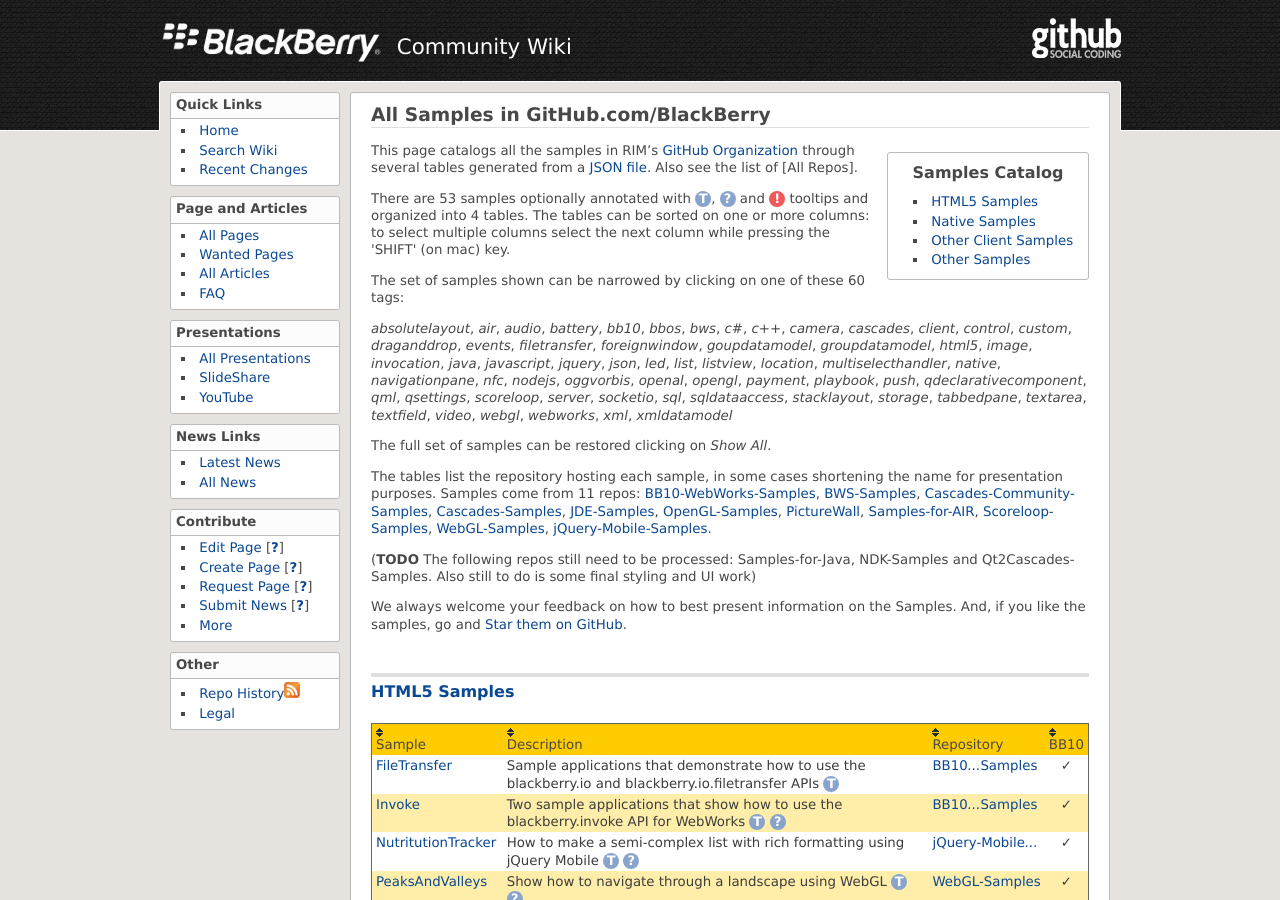
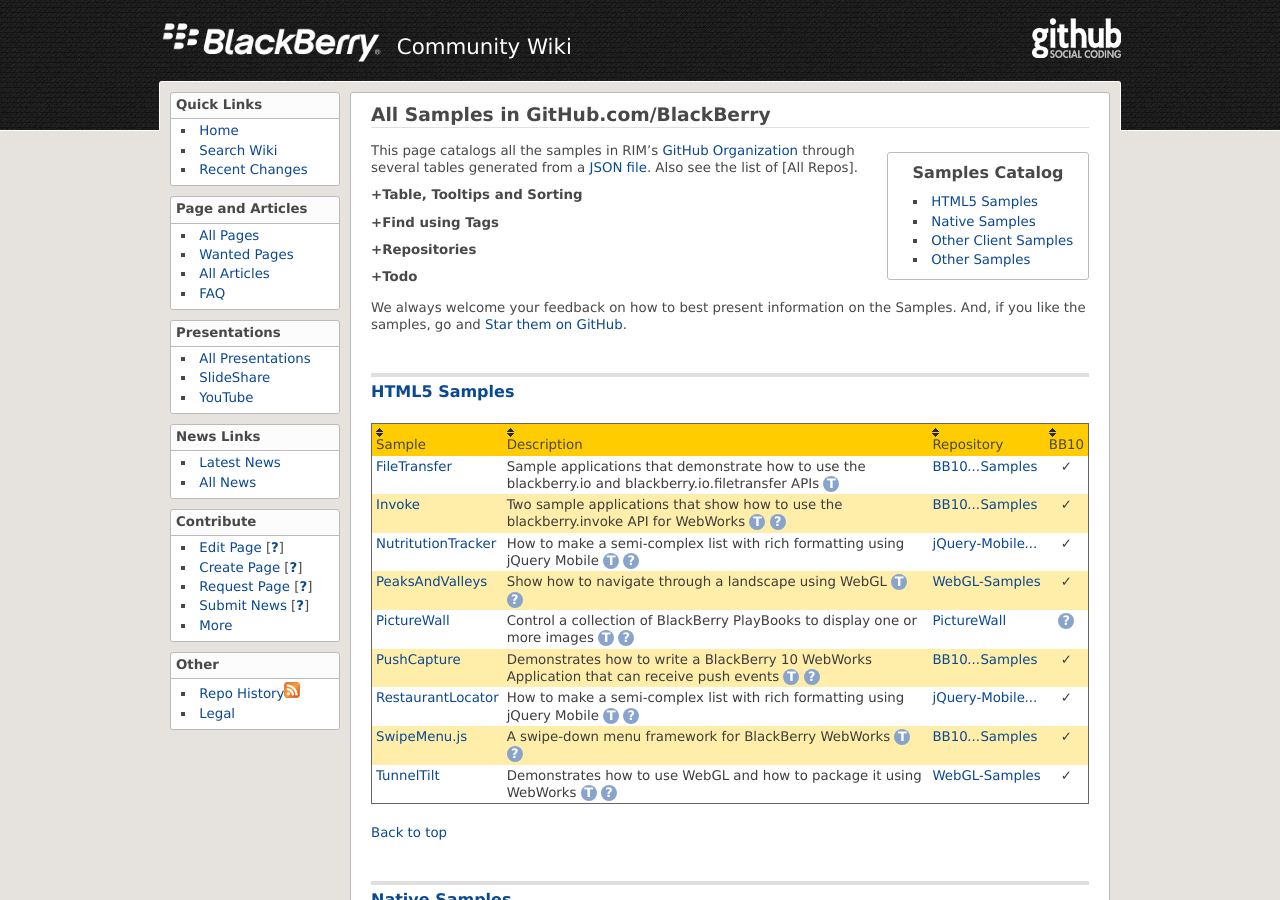
Before and after one commit to blackberry/Catalogs, a Jekyll site: the page built from All_Samples.md, in a window 1280 px wide and 900 px high. Built offline with Jekyll 4.4.1, drawn with Linux system fonts in a browser that asks for light colours; some of the changed text lies outside the part shown.

Commit message:
Cleaned up expand/collapse machinery and blurb for All_Samples

```diff
--- a/All_Samples.json
+++ b/All_Samples.json
@@ -7,6 +7,13 @@
      "note": "optional note",
      "warning": "optional warning",
      "tags": [ "an array of tags", "reserved tags are:", "html5", "native", "client" ]
+ },
+ "Analytics": {
+     "desc": "Sample from the Analytics SDK",
+     "url": "https://github.com/blackberry/Samples-for-Java/tree/master/Analytics",
+     "repo": "Samples-for-Java",
+     "repourl": "http://github.com/blackberry/Samples-for-Java",
+     "tags": [ "java", "client", "analytics" ]
  },
  "BatterySample": {
      "desc": "A battery display app from a radio group and an image",
@@ -128,7 +135,7 @@
      "tags": [ "native", "client", "invocation", "bb10", "cascades" ]
  },
  "JDE-Samples": {
-     "desc": "A collection of samples included in the Java Development Environment.  Each release has a repository branch with its code",
+     "desc": "A <span style='text-decoration:underline;'>collection</span> of samples included in the BlackBerry JDE.  There is one branch per JDE release",
      "url": "https://github.com/blackberry/JDE-Samples",
      "repo": "JDE-Samples",
      "repourl": "http://github.com/blackberry/JDE-Samples",
@@ -359,6 +366,21 @@
      "note": "<p>Two variations, with Makefile and Managed by IDE, showing integration of Scoreloop with a native App</p>",
      "tags": [ "native", "client", "bb10", "scoreloop"]
  },
+ "SimpleLocationAPI": {
+     "desc": "Simplified version of the Location API packages for the Java-based BlackBerry Smartphones",
+     "url": "https://github.com/blackberry/Samples-for-Java/tree/master/Simple%20Location%20API",
+     "repo": "Samples-for-Java",
+     "repourl": "http://github.com/blackberry/Samples-for-Java",
+     "note": "<p>Note the whitespace embedded in the URL!</p>",
+     "tags": [ "java", "client", "location"]
+ },
+ "SocialApp": {
+     "desc": "Shows integration with Social Apps like FaceBook, Twitter, etc",
+     "url": "https://github.com/blackberry/Samples-for-Java/tree/master/SocialApp",
+     "repo": "Samples-for-Java",
+     "repourl": "http://github.com/blackberry/Samples-for-Java",
+     "tags": [ "java", "client", "facebook", "twitter"]
+ },
  "SpeedWriter": {
      "desc": "Text Input and Custom Control",
      "url": "https://github.com/blackberry/Cascades-Samples/tree/master/speedwriter",
@@ -397,7 +419,15 @@
      "repo": "BB10-WebWorks-Samples",
      "repourl": "http://github.com/blackberry/BB10-WebWorks-Samples",
      "note": "Sample application that demonstrates swipemenu.js: A swipe-down menu framework for BlackBerry WebWorks SDK",
-     "tags": [ "html5", "client", "playbook", "bb10", "webworks" ]
+     "tags": [ "html5", "client", "playbook", "bb10", "webworks", "framework" ]
+ },
+ "Titlebar": {
+     "desc": "Titlebar API for BlackBerry OS 4.2.1 and above",
+     "url": "https://github.com/blackberry/Samples-for-Java/tree/master/Titlebar",
+     "repo": "Samples-for-Java",
+     "repourl": "http://github.com/blackberry/Samples-for-Java",
+     "note": "<p>Note there is a TitleBar API for BlackBerry OS 6.0 and above</p>",
+     "tags": [ "java", "client", "titlebar"]
  },
  "TunnelTilt": {
      "desc": "Demonstrates how to use WebGL and how to package it using WebWorks",
@@ -430,5 +460,13 @@
      "repourl": "http://github.com/blackberry/Samples-for-AIR",
      "note": "<p>Note that there are two branches: <em>bb10</em> for BlackBerry 10 and <em>master</em> for PlayBook</p>",
      "tags": [ "air", "client", "bb10", "sql", "json" ]
+ },
+ "YouTubeClient": {
+     "desc": "How to use the Communication API in BlackBerry 6.0 with YouTube Data API",
+     "url": "https://github.com/blackberry/Samples-for-Java/tree/master/YouTube%20Client",
+     "repo": "Samples-for-Java",
+     "repourl": "http://github.com/blackberry/Samples-for-Java",
+     "note": "Note the white space in the URL",
+     "tags": [ "java", "client", "youtube" ]
  }
 }
--- a/All_Samples.md
+++ b/All_Samples.md
@@ -22,7 +22,10 @@ This page catalogs all the samples in RIM's
 through several tables generated from a [JSON file](All_Samples.json).
 Also see the list of [All Repos].
 
-<p>There are <span id="stats-samplecount"><!-- dynamic content --></span> samples
+<div style="margin-top:10px;" class="collapsable" label="Table, Tooltips and Sorting">
+</div>
+<div style="margin-top: 2px; margin-left:30px;">
+There are <span id="stats-samplecount"><!-- dynamic content --></span> samples
 optionally annotated with
 <span class="question" tip="A list of 'tags' characterizing this sample">T</span>,
 <span class="question" tip="Extra details on the sample">?</span>
@@ -31,44 +34,69 @@ and
 and organized into 4 tables.
 The tables can be sorted on one or more columns: to select multiple
 columns select the next column while pressing the 'SHIFT' (on mac) key.
-</p>
+</div>
+
+<div style="margin-top:10px;" class="collapsable" label="Find using Tags">
+</div>
+<div style="margin-top: 2px; margin-left:30px;">
+<div id='tagList'>The set of samples shown can be narrowed by clicking on one of these
+<span id='stats-tagcount'><!-- dynamic content --></span> tags:</div>
+<p>The full set of samples can be restored clicking on <span id='showAllSamples'><em>Show All</em></span>.</p>
+</div>
 
 
-<div id="tagList"><p>The set of samples shown can be narrowed by clicking on one of these
-<span id="stats-tagcount"><!-- dynamic content --></span> tags: </p><!-- dynamic content --></div>
+<div style="margin-top:10px;" class='collapsable' label="Repositories">
+</div>
+<div style="margin-top: 2px; margin-left:30px;">
+<div id='repoList'>The tables list the repository hosting each sample, in some cases
+shortening the name for presentation purposes.
+Samples come from <span id='stats-repocount'><!-- dynamic content --></span> repos:
+</div><!-- dynamic content -->
+</div>
 
-<p>The full set of samples can be restored clicking on <span id="showAllSamples"><em>Show All</em></span>.</p>
-
-<p><div id="repoList">The tables list the repository hosting each sample, in some cases
-shortening the name for presentation purposes.
-Samples come from <span id="stats-repocount"><!-- dynamic content --></span> repos:
-</div><!-- dynamic content --></p>
-
-(**TODO** The following repos still need to be processed: Samples-for-Java, NDK-Samples and Qt2Cascades-Samples.  Also still to do is some final styling and UI work)
+<div style="margin-top:10px;" class='collapsable' id='#todo' label="Todo">
+<!-- dynamic content -->
+</div>
+<div style="margin-top:2px; margin-left:30px;">
+<ul>
+<li>Complete NFC and Advanced LIbrary from Samples-for-Java</li>
+<li>Improve presentation of collapse/expand</li>
+<li>Improve the reporting and presentation of narrow-to-tag section</li>
+<li>Incorporate Libraries and Frameworks</li>
+</ul>
+</div>
 
 We always welcome your feedback on how to best present information on the Samples.
 And, if you like the samples, go and [Star them on GitHub](https://github.com/blog/1204-notifications-stars).
 
+<div class="dynContent">
 <div id="samplesHtml5">
 <a name="samplesHtml5"><h2>HTML5 Samples</h2></a>
 </div>
 
 <a href="#top">Back to top</a>
+</div>
 
+<div class="dynContent">
 <div id="samplesNative">
 <a href="samplesNative"><h2>Native Samples</h2></a>
 </div>
 
 <a href="#top">Back to top</a>
+</div>
 
+<div class="dynContent">
 <div id="samplesOtherClient">
 <a href="samplesOtherClient"><h2>Other Client Samples</h2></a>
 </div>
 
 <a href="#top">Back to top</a>
+</div>
 
+<div class="dynContent">
 <div id="samplesOther">
 <a href="samplesOther"><h2>Other Samples</h2></a>
 </div>
 
 <a href="#top">Back to top</a>
+</div>
--- a/js/All_Samples.js
+++ b/js/All_Samples.js
@@ -6,6 +6,7 @@
  * Add style for taglist and repolist
  * Report on number of samples currently shown
  * Translation table should be a JSON file
+ * Selectively show/hide Narrow-to-tag and List-of-Repos sections
  */
 
 // initialize name translation table
@@ -230,6 +231,8 @@ function parseRepoData(data,
 }
 
 
+
+// process the Samples JSON and generate dynamic content
 $(document).ready(function(){
 
     function plainText(text) {
@@ -285,10 +288,10 @@ $(document).ready(function(){
 	$('span.tagfilter').click(function() {
 	    var tag = ($(this).children("em").text()); // beats me if this is good code!
 
-	    // hide them all
+	    // hide all rows
 	    $('tr.samplerow, tr.repeated-header').hide();
-	    // mark all tables as not visible
-	    $('table.tablesorter').each(function() {
+	    // hide enclosing DIVs
+	    $('div.dynContent').each(function() {
 		$(this).hide();
 	    });
 
@@ -296,9 +299,9 @@ $(document).ready(function(){
 	    $('tr.samplerow').each(function(){
 		var tags = $(this).attr("tags")
 		if (tags.indexOf(tag) >= 0) {
-		    $(this).show(); // the row
-		    $(this).parents("table.tablesorter").each(function(){
-			$(this).show(); // the table it belongs to
+		    $(this).show(); // the row...
+		    $(this).parents("div.dynContent").each(function(){
+			$(this).show(); // ... and the DIV it belongs to
 		    });
 		}
 	    });
@@ -312,7 +315,7 @@ $(document).ready(function(){
 	// Restore
 	$('#showAllSamples').click(function() {
 	    $('tr.samplerow, tr.repeated-header').show();
-	    $('table.tablesorter').show();
+	    $('div.dynContent').show();
 
 	    $('tr.oddX').each(function(){ $(this).removeClass("oddX").addClass("odd");  });
 	    $('tr.evenX').each(function(){ $(this).removeClass("evenX").addClass("even"); });
@@ -441,3 +444,32 @@ $(document).ready(function(){
 
     });
 });
+
+// Process the hide/expand sections
+$(document).ready(function(){
+    function collapse(o) {
+	o.removeClass("expanded");
+	o.next().hide();
+	o.addClass("collapsed");
+	o.html("<strong>+" + o.attr("label") + "</strong>");
+    }
+    function expand(o) {
+	o.removeClass("collapsed");
+	o.next().show();
+	o.addClass("expanded");
+	o.html("<strong>-" + o.attr("label") + "</strong>");
+    }
+
+    $('div.collapsable').each(function() {
+	collapse($(this));
+    });
+
+    $('div.collapsable').click(function() {
+	if ($(this).hasClass("collapsed")) {
+	    expand($(this));
+	} else {
+	    collapse($(this));
+	}
+    });
+
+});
```
